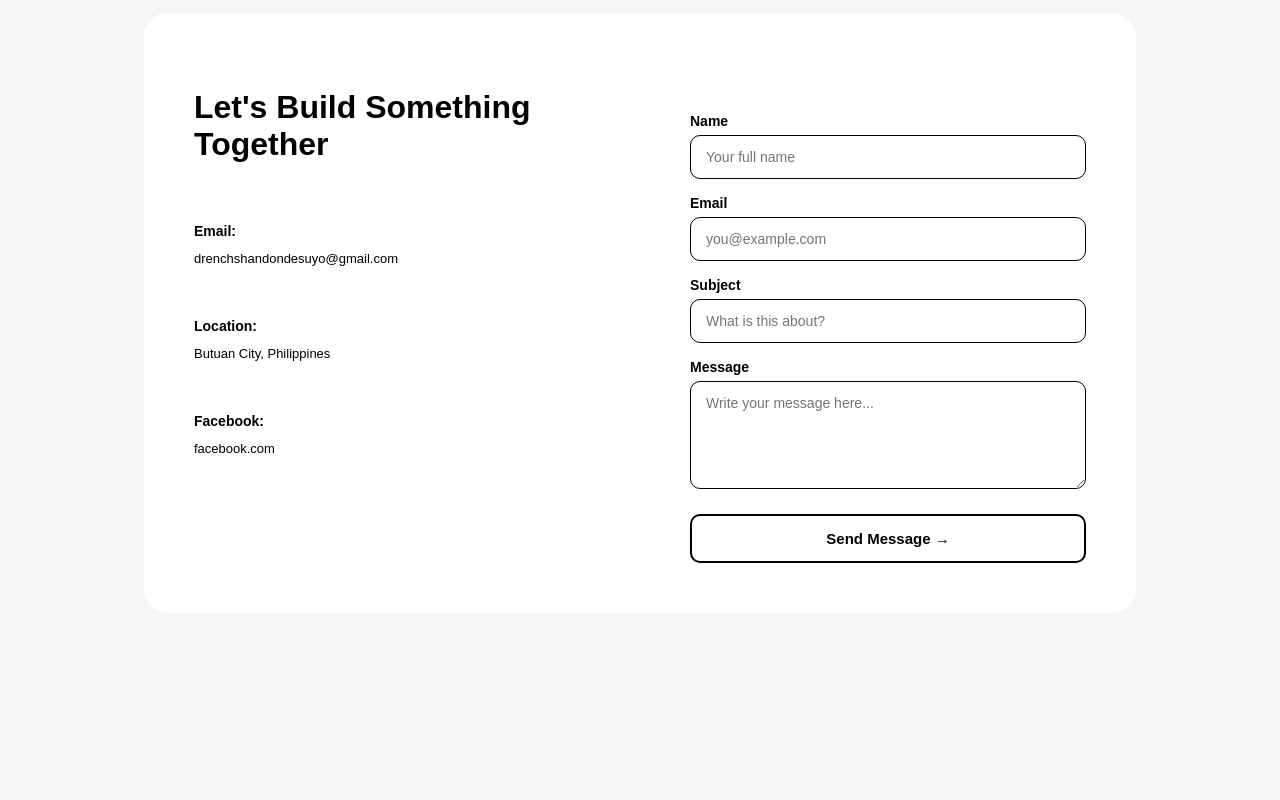
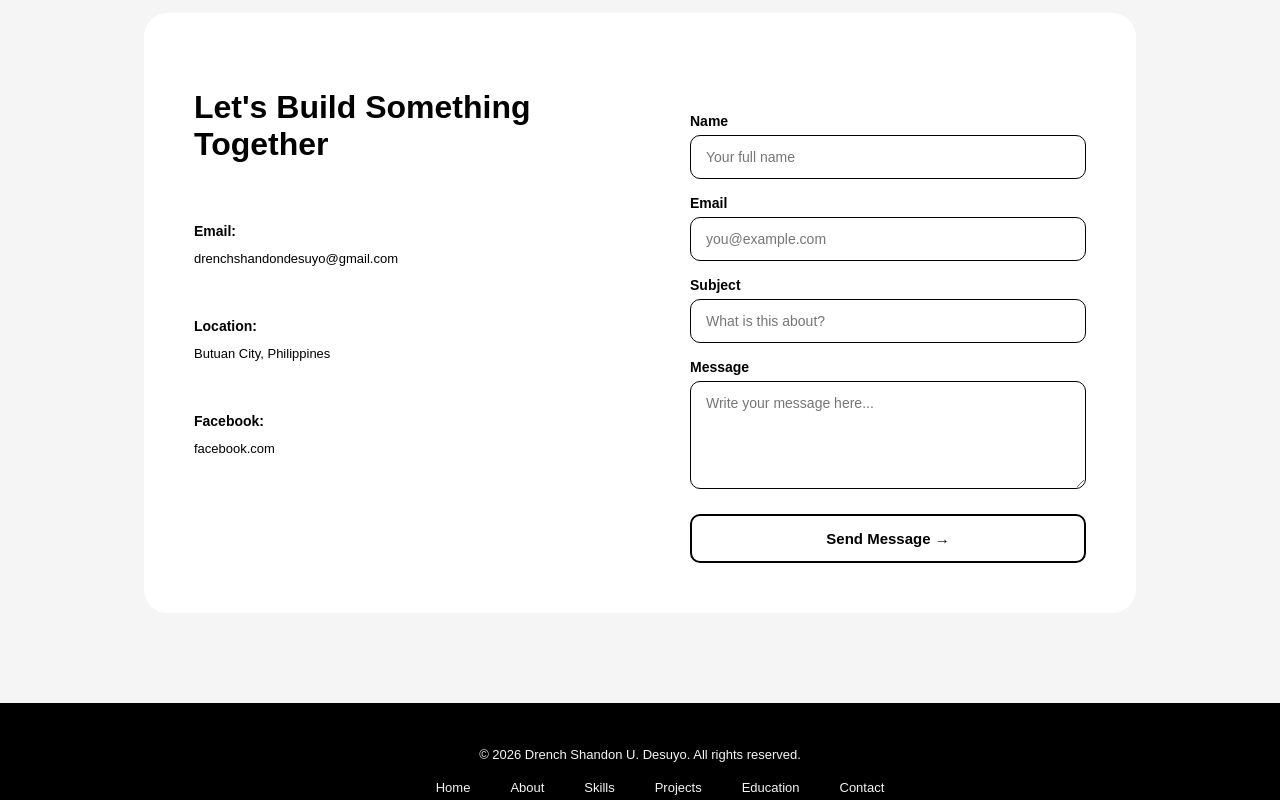
Before and after one commit to drenchshandondesuyo-byte/drench-portfolio, a plain HTML site: page index.html in a window 1280 px wide. Shown: the part 3567-4367 px from the top of the page. Before the commit the page ends 4270 px from the top, so only its background shows below. Drawn offline with Linux system fonts and the light colour scheme.

Commit message:
Complete static portfolio

```diff
--- a/css/style.css
+++ b/css/style.css
@@ -167,7 +167,7 @@ a {
 
 #grid-container {
     display: grid;
-    grid-template-columns: repeat(3, minmax(250px, 2fr));
+    grid-template-columns: repeat(3, minmax(0, 1fr));
     gap: 20px;
     margin-top: 10px;
 }
@@ -178,6 +178,7 @@ background-color: white;
     border-radius: 20px;
     padding: 20px;
     margin: 20px;
+    min-width: 0;
     box-shadow: 5px 5px 15px #dfdddd;
     transition: transform 0.3s;
 }
@@ -446,6 +447,39 @@ background-color: white;
     color: white;
 }
 
+#footer {
+    background-color: black;
+    color: whitesmoke;
+    padding: 30px 20px;
+    text-align: center;
+}
+
+#footer p {
+    color: whitesmoke;
+    font-size: 13px;
+    margin: 14px;
+}
+
+.footer-links {
+    list-style: none;
+    display: flex;
+    justify-content: center;
+    flex-wrap: wrap;
+    gap: 40px;
+
+}
+
+.footer-links a {
+    color: whitesmoke;
+    font-size: 13px;
+    font-weight: 300;
+    transition: color 0.3s;
+}
+
+.footer-links a:hover {
+    color: #8ab4ff;
+}
+
 
 @media (max-width: 1024px) {
     #about,
--- a/index.html
+++ b/index.html
@@ -247,6 +247,17 @@
         </div>
     </section>
 
+    <footer id="footer">
+        <p>&copy; 2026 Drench Shandon U. Desuyo. All rights reserved.</p>
+        <ul class="footer-links">
+            <li><a href="#info">Home</a></li>
+            <li><a href="#about">About</a></li>
+            <li><a href="#skills">Skills</a></li>
+            <li><a href="#projects">Projects</a></li>
+            <li><a href="#education">Education</a></li>
+            <li><a href="#contact">Contact</a></li>
+        </ul>
+    </footer>
 
 </body>
 </html>
```
